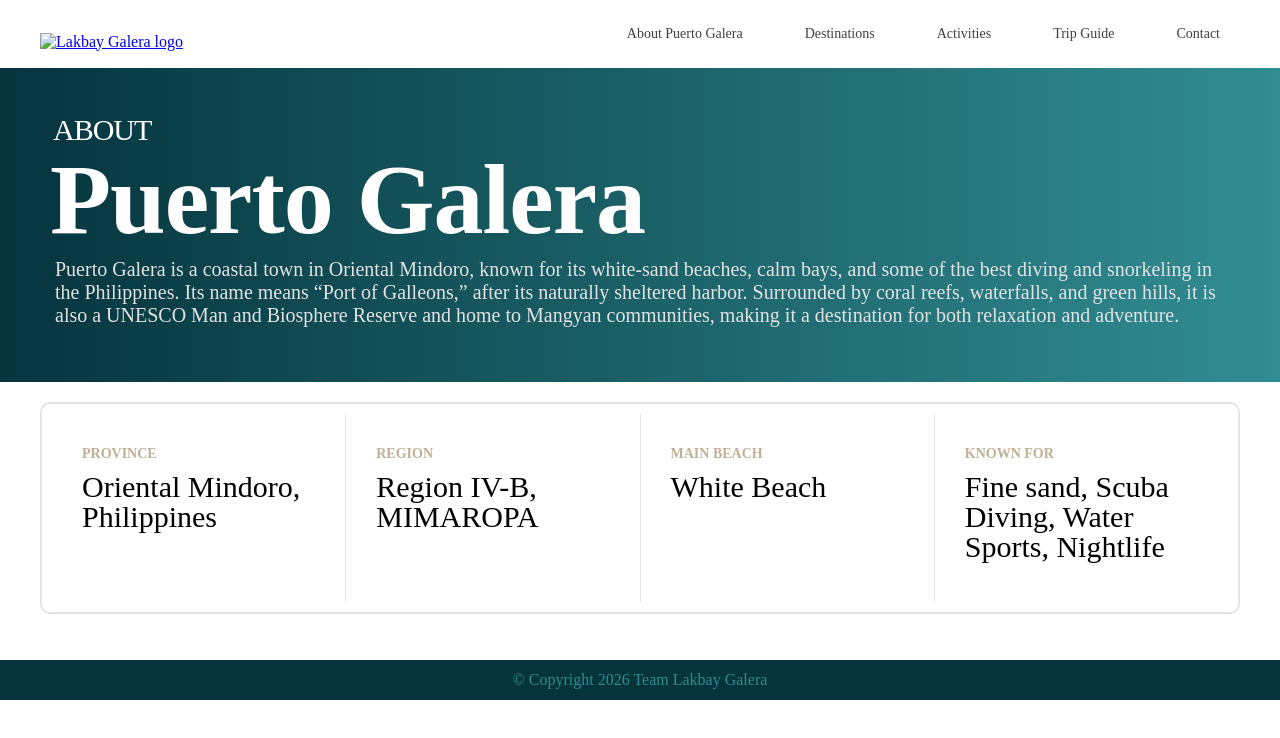
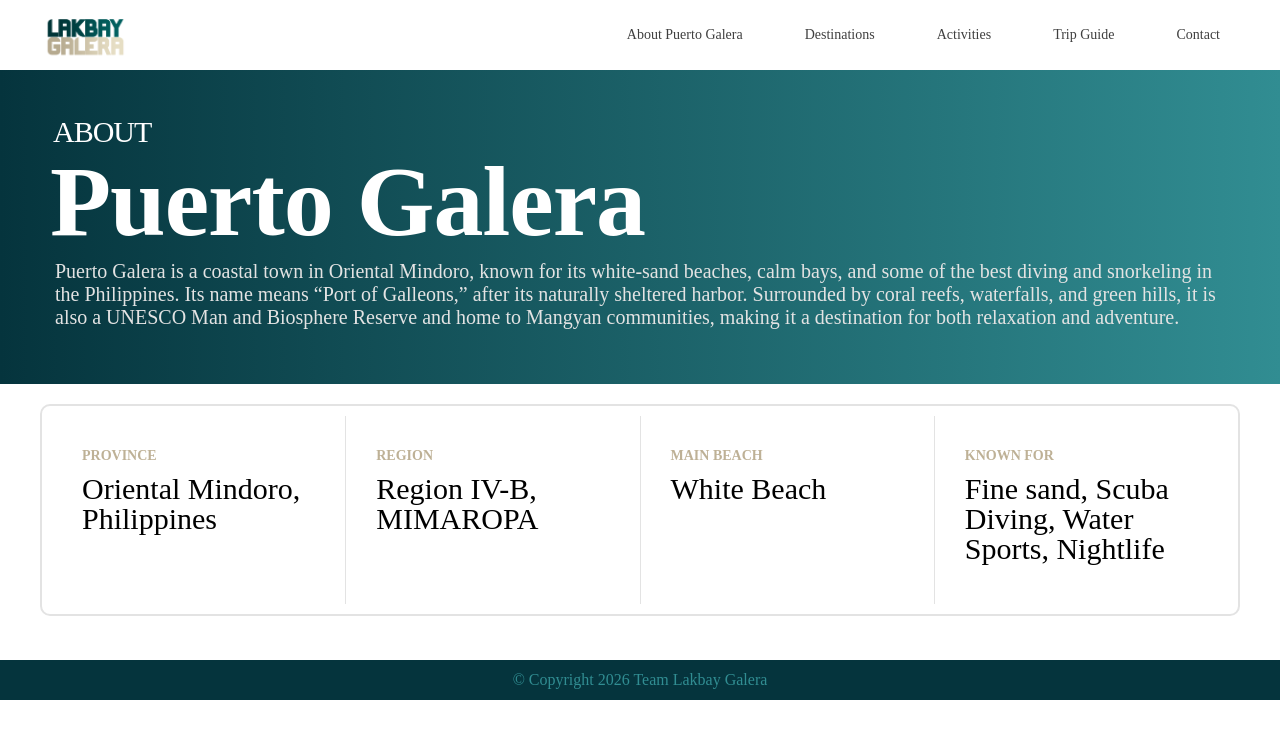
Before and after one commit to sxnshi/lakbaygalera, a plain HTML site: page about.html in a window 1280 px wide. Drawn offline with Linux system fonts and the light colour scheme.

Commit message:
Update about.html

```diff
--- a/about.html
+++ b/about.html
@@ -9,7 +9,7 @@
             <div class="navbar">
                 <div class="icon">
                     <a href="index.html">
-                    <img src="LAKBAY GALERA.png" alt="Lakbay Galera logo" width="90">
+                    <img src="assets/images/LAKBAY GALERA.png" alt="Lakbay Galera logo" width="90">
                     </a>
                 </div>
                 <div class ="menu">
```
